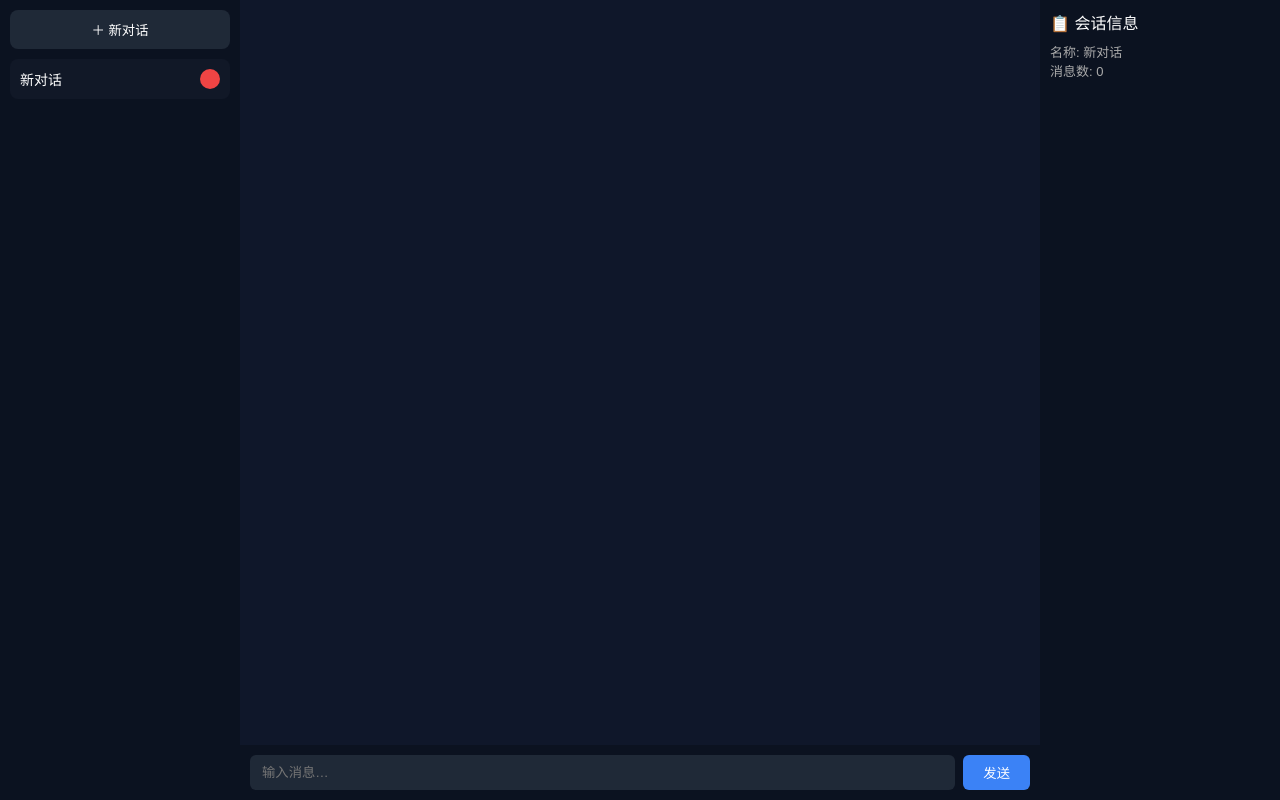
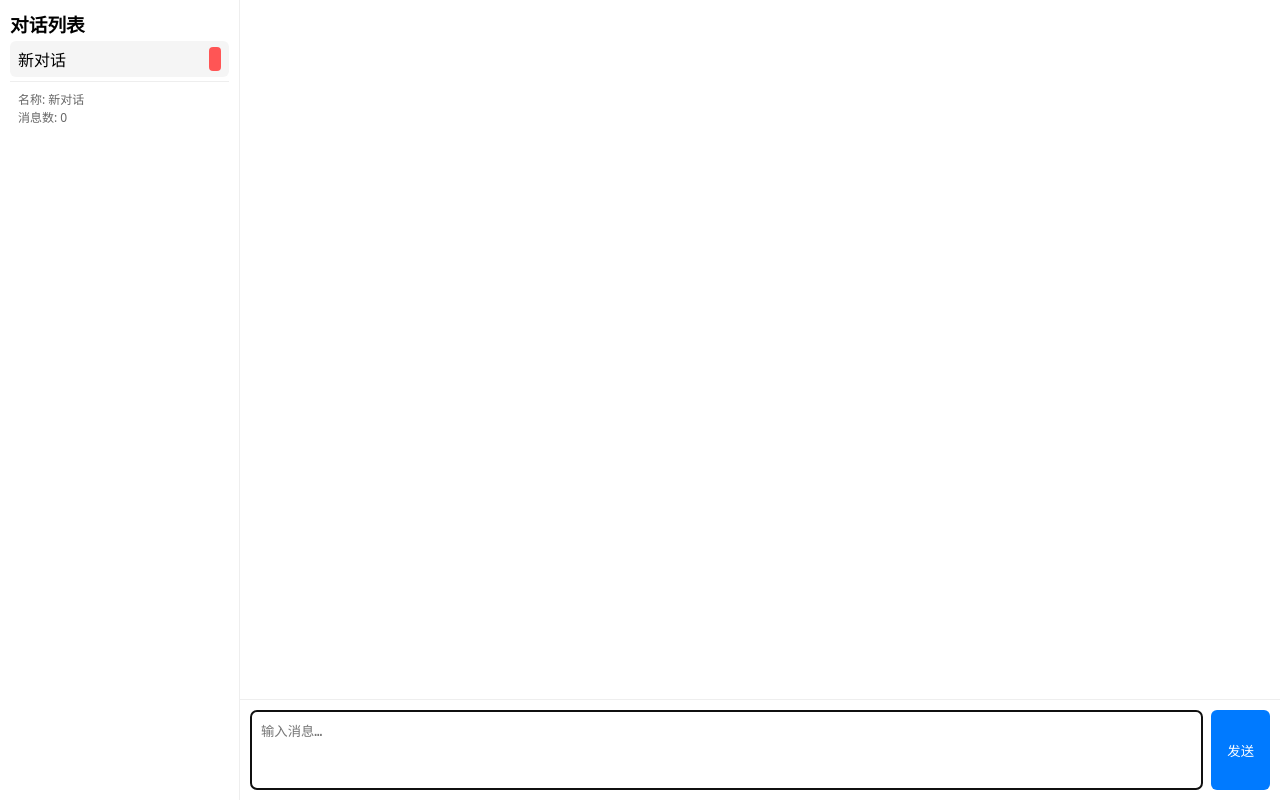
Before and after one commit to zm14744/-, a Flask app: page / in a window 1280 px wide. Run offline with Flask 3, Linux system fonts and the light colour scheme.

Commit message:
Update index.html

```diff
--- a/templates/index.html
+++ b/templates/index.html
@@ -1,112 +1,55 @@
 <!DOCTYPE html>
-<html lang="zh">
+<html lang="zh-CN">
 <head>
     <meta charset="UTF-8">
-<title>离散数学学习系统</title>
-<style>
-* { box-sizing:border-box; }
-body { margin:0; font-family:Arial, sans-serif; background:#0f172a; color:white; }
-.layout { display:flex; height:100vh; }
-
-.left { width:240px; background:#0b1220; padding:10px; display:flex; flex-direction:column; }
-.btn { width:100%; padding:10px; background:#1f2937; border:none; color:white; border-radius:8px; cursor:pointer; margin-bottom:10px; transition:.2s; }
-.btn:hover { background:#374151; }
-#sessions { flex:1; overflow-y:auto; }
-.session {
-  display:flex; align-items:center; justify-content:space-between;
-  padding:10px; background:#111827; border-radius:8px;
-  margin-bottom:8px; cursor:default; transition:.2s;
-}
-.session:hover { background:#1f2937; }
-.session span { flex:1; cursor:pointer; font-size:14px; overflow:hidden; text-overflow:ellipsis; white-space:nowrap; }
-
-.session .del {
-  width:20px; height:20px; border-radius:50%; border:none;
-  background:#ef4444; cursor:pointer; padding:0;
-  transition: transform 0.2s, box-shadow 0.2s;
-  flex-shrink:0; margin-left:8px;
-}
-.session .del:hover { transform:scale(1.2); box-shadow: 0 0 8px rgba(239,68,68,0.6); }
-.session .del:active { transform:scale(0.9); }
-
-.center { flex:1; display:flex; flex-direction:column; min-width:0; }
-.chat { flex:1; overflow-y:auto; padding:10px; }
-.msg { max-width:75%; padding:10px; margin:6px 0; border-radius:12px; word-wrap:break-word; overflow-wrap:break-word; }
-.user { background:#3b82f6; margin-left:auto; }
-.ai { background:#1f2937; }
-
-.ai pre, .ai code {
-  white-space: pre-wrap !important;
-  word-break: break-word !important;
-  max-width: 100% !important;
-}
-.ai pre { background:#1a202c; padding:10px; border-radius:8px; overflow-x:auto; }
-.ai code { background:#2d3748; padding:2px 6px; border-radius:4px; font-family:monospace; }
-
-.ai .MathJax {
-  line-height: 1.6 !important;
-  padding: 4px 0;
-}
-.ai .MathJax_Display {
-  margin: 10px 0 !important;
-  overflow-x: auto;
-  padding: 8px 0;
-}
-.ai .MathJax svg {
-  max-width: 100% !important;
-  height: auto !important;
-}
-
-.ai h1,.ai h2,.ai h3 { margin:8px 0; font-weight:bold; }
-.ai ul,.ai ol { padding-left:20px; margin:6px 0; }
-.ai strong { font-weight:bold; color:#fbbf24; }
-.ai em { font-style:italic; }
-
-.input { display:flex; padding:10px; background:#0b1220; gap:8px; }
-.input input { flex:1; padding:8px 12px; border:none; border-radius:6px; outline:none; background:#1f2937; color:white; }
-.input input:disabled { opacity:0.5; cursor:not-allowed; }
-.input button { padding:8px 20px; background:#3b82f6; border:none; border-radius:6px; color:white; cursor:pointer; transition:.2s; }
-.input button:disabled { opacity:0.5; cursor:not-allowed; }
-.input button:hover:not(:disabled) { background:#2563eb; }
-
-.right { width:240px; background:#0b1220; padding:10px; }
-.small { font-size:13px; color:#aaa; white-space:pre-wrap; }
-
-.empty-tip { text-align:center; color:#6b7280; margin-top:60px; font-size:14px; }
-</style>
-
+    <title>离散数学AI助手</title>
+    <script src="https://cdn.jsdelivr.net/npm/marked/marked.min.js"></script>
+    <!-- MathJax 全局配置，兼容$ $$ \[ \( 公式 -->
     <script>
         window.MathJax = {
-  tex: { inlineMath: [['\\(', '\\)'], ['$','$']] },
-  options: { enableMenu: true, menuOptions: { settings: { renderer: 'CHTML' } } },
-  chtml: { font: 'TeX' }
+            tex: {
+                inlineMath: [['$', '$'], ['\\(', '\\)']],
+                displayMath: [['$$', '$$'], ['\\[', '\\]']],
+                processEscapes: true,
+                packages: {'[+]': ['ams']}
+            },
+            svg: { fontCache: "global" },
+            options: { ignoreHtmlClass: "no-mathjax" }
         };
     </script>
-<script src="https://cdn.jsdelivr.net/npm/mathjax@3/es5/tex-mml-chtml.js"></script>
-<script src="https://cdn.jsdelivr.net/npm/marked/marked.min.js"></script>
+    <script src="https://cdn.jsdelivr.net/npm/mathjax@3/es5/tex-svg.js"></script>
+    <style>
+        *{box-sizing: border-box;margin:0;padding:0;}
+        body{display:flex;height:100vh;font-family:system-ui}
+        .sidebar{width:240px;border-right:1px solid #eee;padding:10px;display:flex;flex-direction:column}
+        .session{display:flex;justify-content:space-between;padding:6px 8px;margin:4px 0;border-radius:6px;cursor:pointer;background:#f5f5f5}
+        .session:hover{background:#e9e9e9}
+        .del{border:none;background:#ff5555;color:#fff;border-radius:4px;padding:2px 6px;cursor:pointer}
+        .main{flex:1;display:flex;flex-direction:column}
+        #chat{flex:1;padding:12px;overflow-y:auto}
+        .msg{margin:8px 0;padding:10px;border-radius:8px;max-width:85%}
+        .msg.user{background:#007aff;color:#fff;margin-left:auto}
+        .msg.ai{background:#f0f0f0;margin-right:auto}
+        .input-area{display:flex;padding:10px;border-top:1px solid #eee}
+        #text{flex:1;padding:10px;border:1px solid #ddd;border-radius:6px;resize:none;height:80px}
+        #sendBtn{margin-left:8px;padding:0 16px;border:none;background:#007aff;color:#fff;border-radius:6px;cursor:pointer}
+        #info{padding:8px;font-size:12px;color:#666;border-top:1px solid #eee;white-space:pre-line}
+        .empty-tip{text-align:center;color:#999;padding:40px}
+    </style>
 </head>
 <body>
-
-<div class="layout">
-  <div class="left">
-    <button class="btn" onclick="newChat()">＋ 新对话</button>
+    <div class="sidebar">
+        <h3>对话列表</h3>
         <div id="sessions"></div>
+        <div id="info"></div>
     </div>
-
-  <div class="center">
-    <div id="chat" class="chat"></div>
-    <div class="input">
-      <input id="text" placeholder="输入消息…">
+    <div class="main">
+        <div id="chat"></div>
+        <div class="input-area">
+            <textarea id="text" placeholder="输入消息…"></textarea>
             <button id="sendBtn" onclick="send()">发送</button>
         </div>
     </div>
-
-  <div class="right">
-    <div style="margin-bottom:8px;">📋 会话信息</div>
-    <div id="info" class="small"></div>
-  </div>
-</div>
-
     <script src="/static/script.js"></script>
 </body>
 </html>
```
Lines whose indentation alone changed are shown as unchanged.
